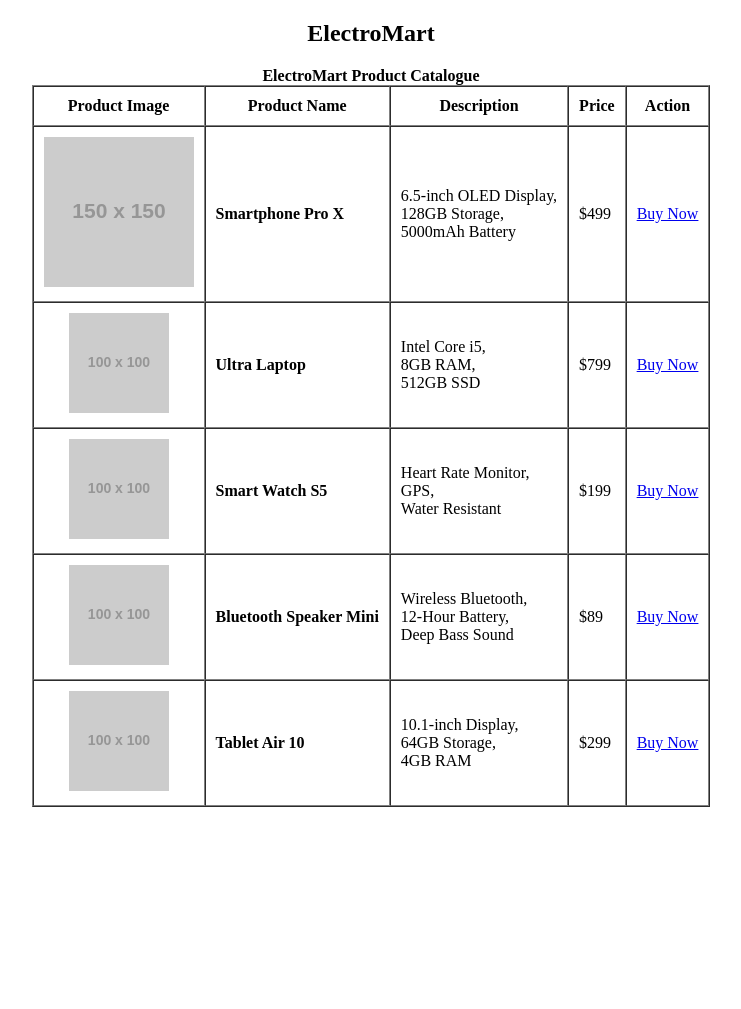
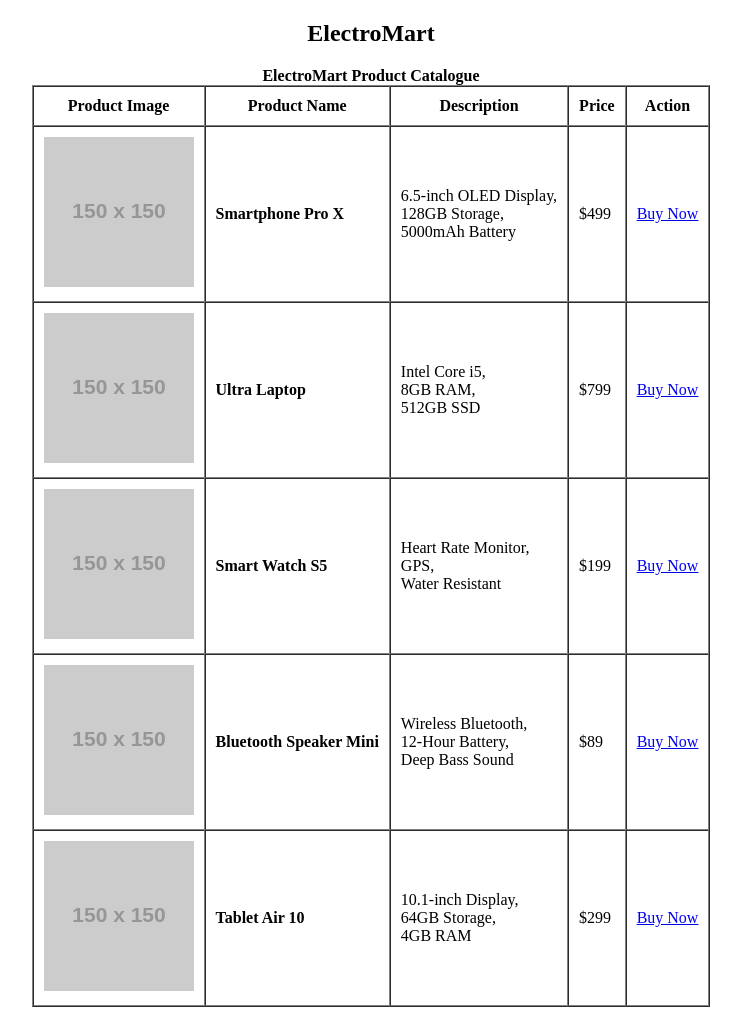
Before and after one commit to khairulbashar15/Web-Tech-Task, a plain HTML site: page HTML/Task3/index.html in a window 1280 px wide. Shown: the whole page, without its empty margins (269-1010 px from the left). Before the commit the page ends 815 px from the top, so only its background shows below. Drawn offline with Linux system fonts and the light colour scheme; placeholder pictures from the web are drawn by us.

Commit message:
index.html

```diff
--- a/HTML/Task3/index.html
+++ b/HTML/Task3/index.html
@@ -24,7 +24,7 @@
 
         <tr>
             <td align="center">
-            <img src="https://via.placeholder.com/150" alt="Smartphone">
+            <img src="https://via.placeholder.com/150?text=Smartphone" alt="Smartphone">
             </td>
 
             <td><b>Smartphone Pro X</b></td>
@@ -44,7 +44,7 @@
 
         <tr>
             <td align="center">
-                <img src="https://via.placeholder.com/100" width="100" height="100">
+                <img src="https://via.placeholder.com/150?text=Laptop" alt="Laptop" width="150">
             </td>
 
             <td><b>Ultra Laptop</b></td>
@@ -64,7 +64,7 @@
 
         <tr>
             <td align="center">
-                <img src="https://via.placeholder.com/100" width="100" height="100">
+                <img src="https://via.placeholder.com/150?text=Smart+Watch" alt="Smart Watch" width="150" height="150">
             </td>
 
             <td><b>Smart Watch S5</b></td>
@@ -84,7 +84,7 @@
 
         <tr>
             <td align="center">
-                <img src="https://via.placeholder.com/100" width="100" height="100">
+                <img src="https://via.placeholder.com/150?text=Bluetooth+Speaker" alt="Bluetooth Speaker" width="150" height="150">
             </td>
 
             <td><b>Bluetooth Speaker Mini</b></td>
@@ -104,7 +104,7 @@
 
         <tr>
             <td align="center">
-                <img src="https://via.placeholder.com/100" width="100" height="100">
+                <img src="https://via.placeholder.com/150?text=Tablet" alt="Tablet" width="150" height="150">
             </td>
 
             <td><b>Tablet Air 10</b></td>
```
